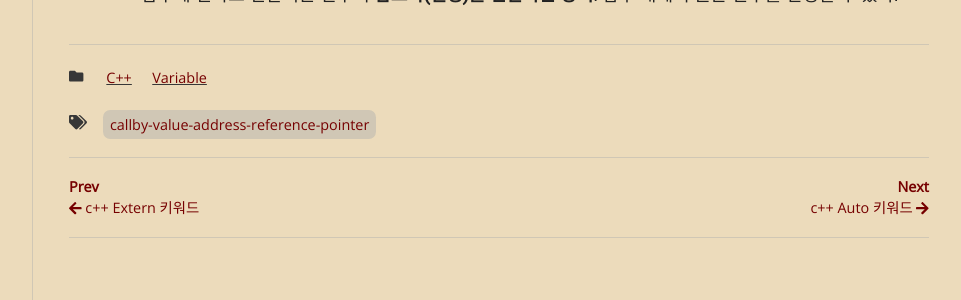
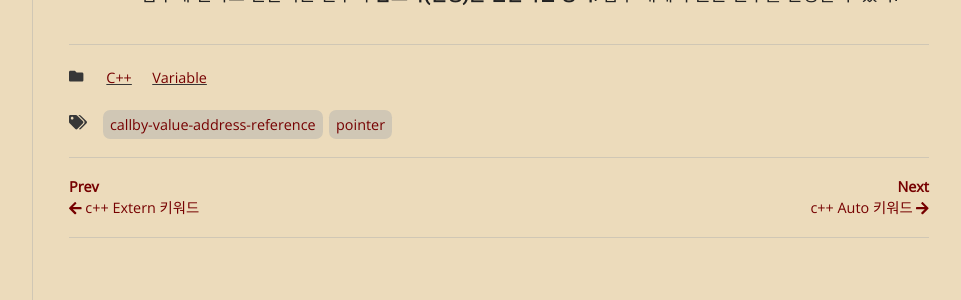
Before and after one commit to bum-su/bum-su.github.io, a Jekyll site: the page built from _posts/2023-05-06-CallBy_Value_Address_Reference.md, in a window 1280 px wide. Shown: the part 3901-4201 px from the top of the page, without its empty margins (297-1258 px from the left). Built offline with Jekyll 4.4.1, drawn with Linux system fonts in a browser that asks for light colours; nearby versions of some CDN libraries; some web fonts are replaced.

Commit message:
something change

```diff
--- a/_posts/2023-05-06-CallBy_Value_Address_Reference.md
+++ b/_posts/2023-05-06-CallBy_Value_Address_Reference.md
@@ -3,7 +3,7 @@ layout: post
 title: c++ Callby_value_address_reference
 date: 2023-05-06 14:00:00 +0900
 categories: C++ Variable
-tags: [Callby_value_address_reference Pointer]
+tags: [Callby_value_address_reference, Pointer]
 ---
 
 # 서론
```
